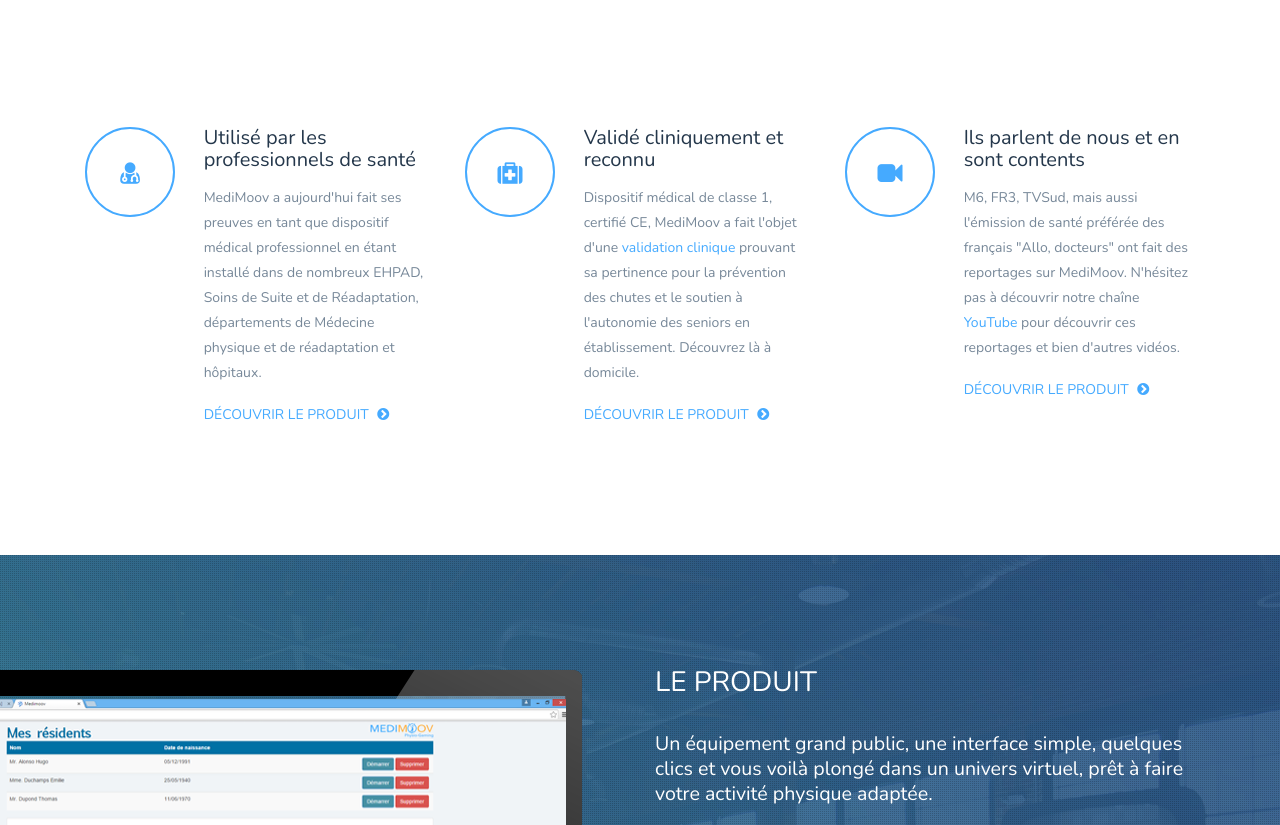
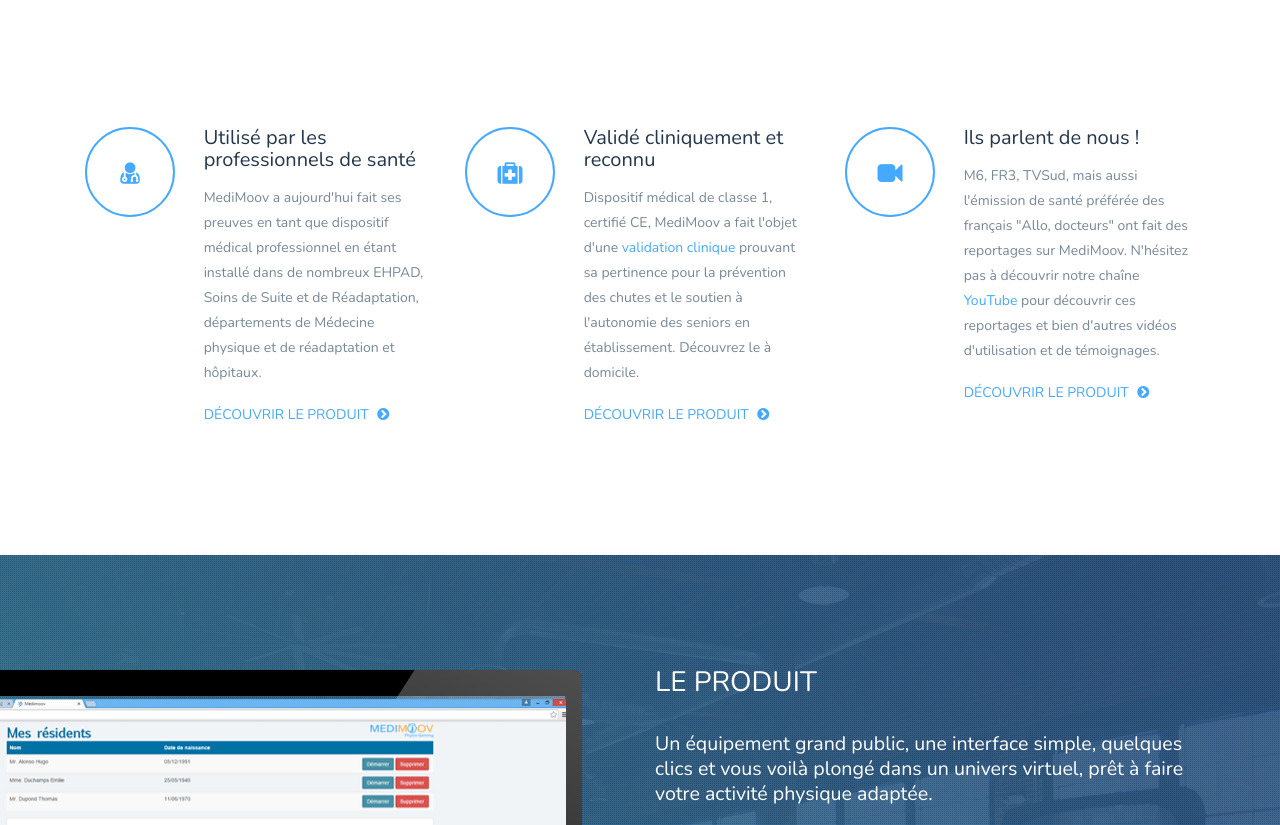
Before and after one commit to naturalpad/medimoov-domicile, a plain HTML site: page index.html in a window 1280 px wide. Shown: the part 1400-2225 px from the top of the page. Drawn offline with nearby package versions, Linux system fonts and the light colour scheme.

Commit message:
[minor] adding marion's comments

```diff
--- a/index.html
+++ b/index.html
@@ -100,7 +100,7 @@
 									</li>
 									<li>
 										<h1>Un outil adapté à tous</h1>
-										<p>&#192; l'aide d'un matériel grand public peu coûteux pour du soin, notre solution adapte automatiquement la difficulté des jeux aux capacités réelles de chacun. <br/><br/>Quel que soit votre âge et votre forme physique, vous pouvez jouer et vous amuser !</p>
+										<p>Grâce à notre technologie, notre solution adapte automatiquement la difficulté des jeux aux capacités réelles de chacun. <br/><br/>Quel que soit votre âge et votre forme physique, vous pouvez jouer et vous amuser !</p>
 										<p><a href="#features" class="arrow-btn">Découvrez notre caution scientifique et médicale <i class="fa fa-arrow-right"></i></a></p>
 									</li>
 								</ul>
@@ -130,7 +130,7 @@
 							</div>
 							<div class="feature-content">
 								<h1>Validé cliniquement et reconnu</h1>
-								<p>Dispositif médical de classe 1, certifié CE, MediMoov a fait l'objet d'une <a href="#">validation clinique</a> prouvant sa pertinence pour la prévention des chutes et le soutien à l'autonomie des seniors en établissement. Découvrez là à domicile.</p>
+								<p>Dispositif médical de classe 1, certifié CE, MediMoov a fait l'objet d'une <a href="#">validation clinique</a> prouvant sa pertinence pour la prévention des chutes et le soutien à l'autonomie des seniors en établissement. Découvrez le à domicile.</p>
 								<a href="#product" class="read-more-btn">Découvrir le produit <i class="fa fa-chevron-circle-right"></i></a>
 							</div>
 						</div>
@@ -139,8 +139,8 @@
 								<i class="fa fa-video-camera"></i>
 							</div>
 							<div class="feature-content">
-								<h1>Ils parlent de nous et en sont contents</h1>
-								<p>M6, FR3, TVSud, mais aussi l'émission de santé préférée des français "Allo, docteurs" ont fait des reportages sur MediMoov. N'hésitez pas à découvrir notre chaîne <a href="https://www.youtube.com/NaturalPad">YouTube</a> pour découvrir ces reportages et bien d'autres vidéos.</p>
+								<h1>Ils parlent de nous !</h1>
+								<p>M6, FR3, TVSud, mais aussi l'émission de santé préférée des français "Allo, docteurs" ont fait des reportages sur MediMoov. N'hésitez pas à découvrir notre chaîne <a href="https://www.youtube.com/NaturalPad">YouTube</a> pour découvrir ces reportages et bien d'autres vidéos d'utilisation et de témoignages.</p>
 								<a href="#product" class="read-more-btn">Découvrir le produit <i class="fa fa-chevron-circle-right"></i></a>
 							</div>
 						</div>
```
